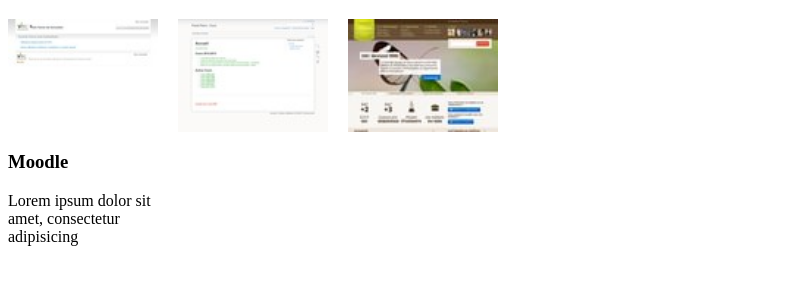
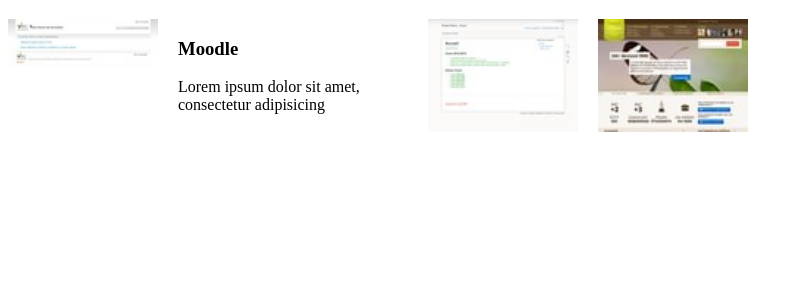
Before and after one commit to MMI-NFC-2026/sae105-r112-tp4-zonniry, a plain HTML site: page index.html in a window 1280 px wide. Shown: the part 61-346 px from the top of the page, without its empty margins (0-803 px from the left). Drawn offline with Linux system fonts and the light colour scheme.

Commit message:
affichage du contenu texte à droite lors de l'ouverture

```diff
--- a/src/css/components/accordeon.css
+++ b/src/css/components/accordeon.css
@@ -27,3 +27,12 @@ summary img {
   height: auto;
   display: block;
 }
+details[open] {
+
+  width: 400px;
+  display: flex;
+  flex-direction: row;
+  gap: 20px;
+}
+  flex-shrink: 0;
+}
```
